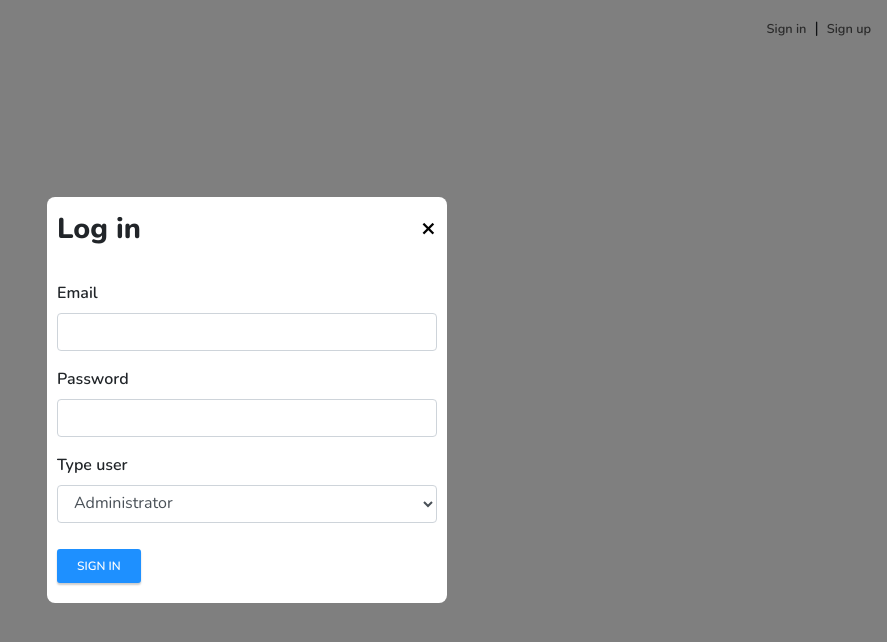
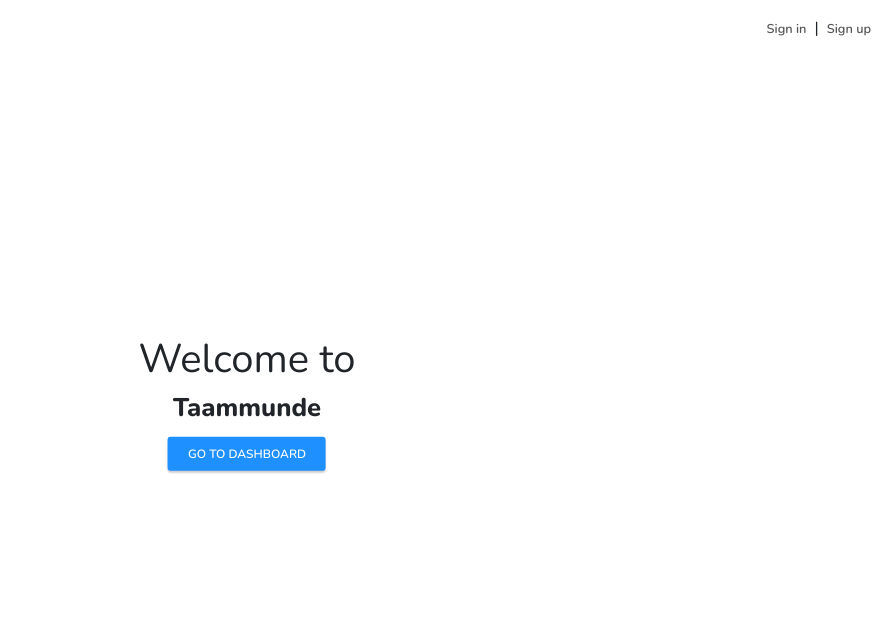
Before and after one commit to lizzaraga/taammunde, a Vue app: page / in a window 1280 px wide. Shown: the top 642 px of the page, without its empty margins (393-1280 px from the left). Built offline with nearby package versions, Linux system fonts and the light colour scheme.

Commit message:
Home page v0.1

```diff
--- a/src/components/Modal.vue
+++ b/src/components/Modal.vue
@@ -1,6 +1,8 @@
 <template>
+    <transition name="fade">
         <div class="x-modal-backdrop" @click.self="closeModal" v-show="isVisible">
-        <div class="x-modal">
+            <transition name="up" appear>
+                <div class="x-modal" v-show="showInnerModal">
                     <header>
                         <slot name="header">
                             <div class="default">
@@ -21,7 +23,9 @@
                         <slot name="footer"></slot>
                     </footer>
                 </div>
+            </transition>
         </div>
+    </transition>
 </template>
 
 <script lang='ts'>
@@ -33,7 +37,12 @@ export default Vue.extend({
     },
     data(){
         return {
-
+            showInnerModal: false
+        }
+    },
+    watch:{
+        isVisible(n, o){
+            this.showInnerModal = n;
         }
     },
     methods:{
@@ -42,6 +51,9 @@ export default Vue.extend({
         }
     },
 
+    mounted(){
+        console.log("mount")
+    }
 })
 </script>
 
@@ -61,21 +73,31 @@ export default Vue.extend({
         position: relative;
         background-color: #fff;
         width: 400px;
-        border-radius: 0.5em;
-        padding: 10px 0;
+        border-radius:3px;
+        display: flex;
+        flex-direction: column;
 
         header{
+
             .default{
                 display: flex;
                 justify-content: space-between;
                 align-items: center;
-                padding: 0 10px;
+                height: 55px;
+                padding: 0 15px;
+                border-bottom: 1px solid #eee;
 
                 span{
                     font-size: 1.8em;
-                    font-weight: 800;
+                    font-weight: 600;
+                    color: #555;
                 }
             }
+        }
+        main{
+            width: 100%;
+            height: 100%;
+            padding: 15px;
         }
     }
 
@@ -87,12 +109,28 @@ export default Vue.extend({
     border-radius: 50%;
     font-size: 18px;
     outline: none;
+    font-weight: bold;
+    color: #aaa;
     background-color: transparent;
-    font-weight: bold;
 
     &:hover{
         color: crimson;
     }
 }
 
+.fade-enter, .fade-leave-to{
+    opacity: 0;
+}
+.fade-enter-active, .fade-leave-active{
+    transition: opacity 0.5s cubic-bezier(0.25, 0.46, 0.45, 0.94);
+}
+
+.up-enter, .up-leave-to{
+    opacity: 0;
+    transform: scale(1.3);
+}
+.up-enter-active, .up-leave-active{
+    transition: opacity 0.3s cubic-bezier(0.25, 0.46, 0.45, 0.94), transform 0.5s cubic-bezier(0.25, 0.46, 0.45, 0.94);
+}
+
 </style>
--- a/src/pages/Homepage.vue
+++ b/src/pages/Homepage.vue
@@ -40,7 +40,7 @@ import Modal from '../components/Modal.vue'
 export default Vue.extend({
    data(){
        return {
-           displayLogin: true
+           displayLogin: false
        }
    },
    components:{
@@ -60,9 +60,9 @@ export default Vue.extend({
 </script>
 
 <style lang="scss" scoped>
+
 #homepage{
-
-}
+    background-color: transparent;
     .welcome{
         position: fixed;
         top: 50%;
@@ -80,15 +80,14 @@ export default Vue.extend({
             font-weight: 800;
         }
     }
-#login-form{
-    padding: 10px;
-    margin-top: 20px;
-}
+
     .form-group{
         label{
             font-weight: 600;
         }
     }
+}
+
 
 .mute-link{
     font-size: 0.8em;
```
Lines whose indentation alone changed are shown as unchanged.
